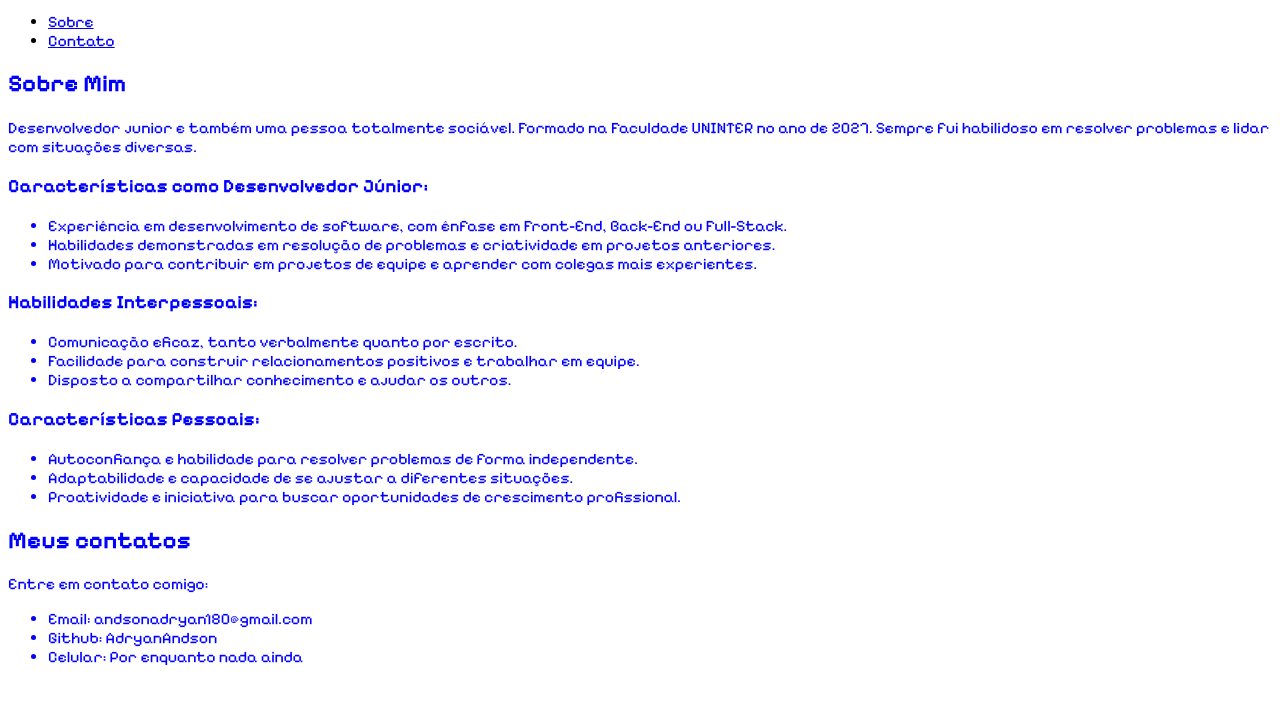
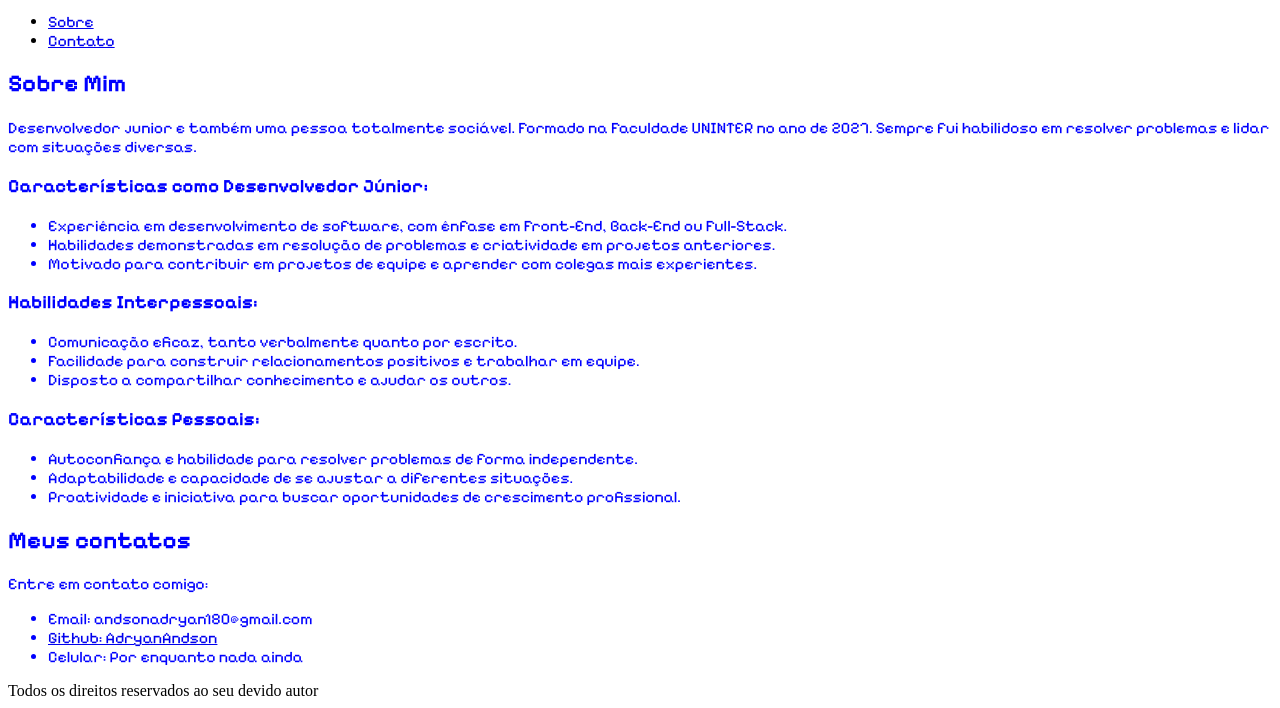
Before and after one commit to AdryanAndson/site, a plain HTML site: page index.html in a window 1280 px wide. Shown: the part 340-1048 px from the top of the page. Before the commit the page ends 1022 px from the top, so only its background shows below. Drawn offline with Linux system fonts and the light colour scheme.

Commit message:
Update index.html

```diff
--- a/index.html
+++ b/index.html
@@ -5,6 +5,7 @@
     <meta name="viewport" content="width=device-width, initial-scale=1.0">
     <title>My personal portfolio</title>
     <link rel="stylesheet" href="estilo.css">
+    <link rel="shortcut icon" href="sonic.png" type="image/x-icon">
     <link href="https://fonts.googleapis.com/css2?family=Pixelify+Sans:wght@400..700&display=swap" rel="stylesheet">
 </head>
 <body>
@@ -52,10 +53,16 @@
         <p2>Entre em contato comigo:</p2>
         <ul>
             <li>Email: andsonadryan180@gmail.com</li>
-            <li>Github: AdryanAndson</li>
+            <li class="link"><a href="https://github.com/AdryanAndson">Github: AdryanAndson</a></li>
             <li>Celular: Por enquanto nada ainda</li>
         </ul>
     </section>
 
+    <footer>
+        Todos os direitos reservados ao seu devido autor
+      </footer>
+
+
+
 </body>
 </html>
```
